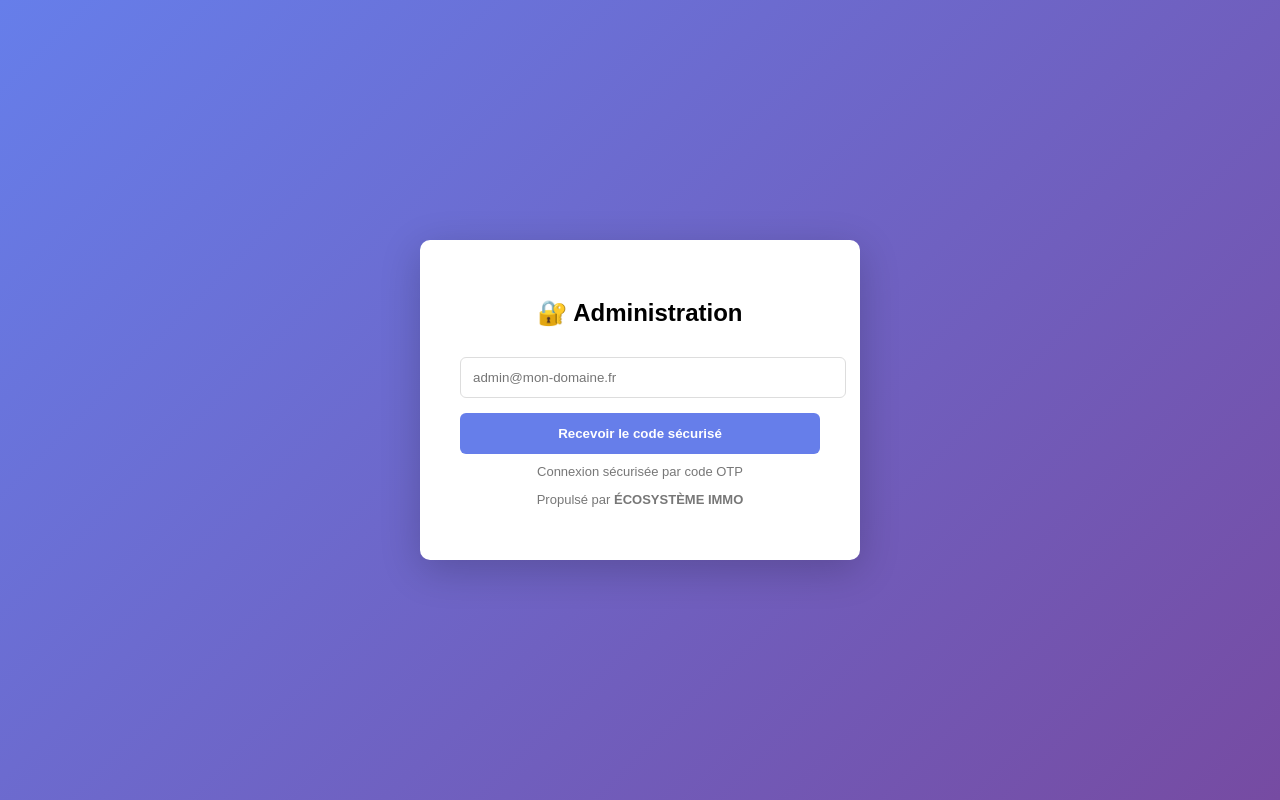
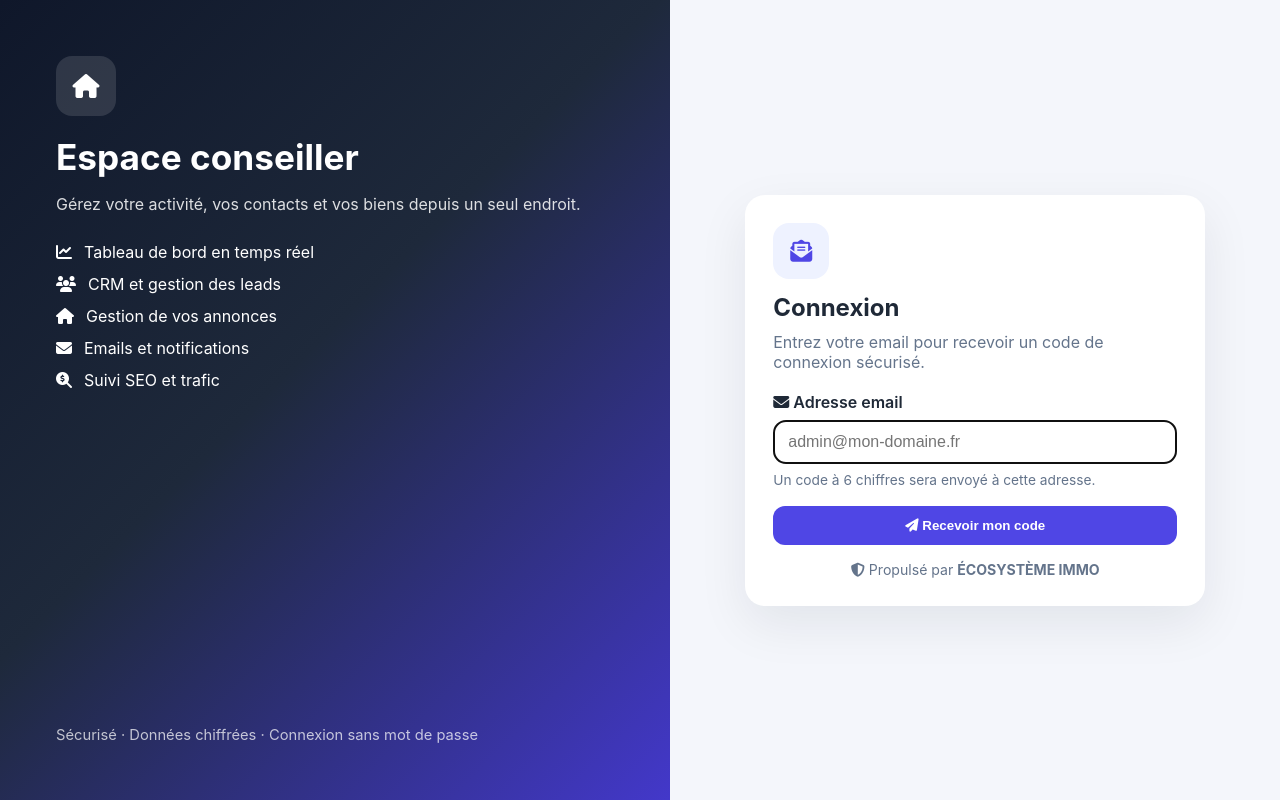
Before and after one commit to olimcfly/eduardo-desul-immobilier, a PHP site: page /admin/login.php in a window 1280 px wide. Run offline with PHP 8.4, Linux system fonts and the light colour scheme.

Commit message:
Refonte UI de la page de connexion admin OTP

```diff
--- a/admin/login.php
+++ b/admin/login.php
@@ -4,35 +4,26 @@
  * /admin/login.php
  */
 
-/* ─────────────────────────────────────────
-   Charger configuration
-───────────────────────────────────────── */
-
 define('ROOT_PATH', dirname(__DIR__));
 require_once ROOT_PATH . '/config/config.php';
 require_once ROOT_PATH . '/includes/classes/EmailService.php';
 
-/* Déjà connecté */
-$alreadyLoggedIn = !empty($_SESSION['auth_admin_id']) && !empty($_SESSION['auth_admin_email']) && !empty($_SESSION['auth_admin_logged_in']);
+$alreadyLoggedIn = !empty($_SESSION['auth_admin_id'])
+    && !empty($_SESSION['auth_admin_email'])
+    && !empty($_SESSION['auth_admin_logged_in']);
 
-/* ─────────────────────────────────────────
-   Connexion base
-───────────────────────────────────────── */
+if (!class_exists('Database')) {
+    require_once ROOT_PATH . '/includes/classes/Database.php';
+}
 
-if (!class_exists('Database')) require_once ROOT_PATH . '/includes/classes/Database.php';
 try {
-    if (!class_exists('Database')) require_once ROOT_PATH . '/includes/classes/Database.php';
     $db = Database::getInstance();
 } catch (Exception $e) {
-    die("Impossible de se connecter à la base de données");
+    die('Impossible de se connecter à la base de données');
 }
 
-/* ─────────────────────────────────────────
-   Fonctions
-───────────────────────────────────────── */
-
-function sanitize($input, $type = 'string') {
-
+function sanitize($input, $type = 'string')
+{
     if ($type === 'email') {
         return filter_var($input, FILTER_SANITIZE_EMAIL);
     }
@@ -40,12 +31,13 @@ function sanitize($input, $type = 'string') {
     return htmlspecialchars(trim($input), ENT_QUOTES, 'UTF-8');
 }
 
-function isValidEmail($email) {
+function isValidEmail($email)
+{
     return filter_var($email, FILTER_VALIDATE_EMAIL);
 }
 
-function sendOTPEmail($to, $otp) {
-
+function sendOTPEmail($to, $otp)
+{
     $subject = '[' . SITE_TITLE . '] Code de connexion sécurisé';
 
     $message  = "Bonjour,\n\n";
@@ -54,10 +46,6 @@ function sendOTPEmail($to, $otp) {
     $message .= SITE_URL . "\n\n";
     $message .= "Si vous n'avez pas demandé ce code, ignorez ce message.";
 
-    $headers = "From: " . ADMIN_EMAIL . "\r\n";
-    $headers .= "Content-Type: text/plain; charset=UTF-8\r\n";
-
-    // 1) Priorité SMTP si config présente (diagnostic explicite)
     $smtpConfigFile = ROOT_PATH . '/config/smtp.php';
     if (file_exists($smtpConfigFile)) {
         try {
@@ -67,8 +55,8 @@ function sendOTPEmail($to, $otp) {
                 $subject,
                 nl2br(htmlspecialchars($message, ENT_QUOTES, 'UTF-8')),
                 [
-                    'from_name'  => SITE_TITLE,
-                    'reply_to'   => ADMIN_EMAIL,
+                    'from_name' => SITE_TITLE,
+                    'reply_to'  => ADMIN_EMAIL,
                 ]
             );
 
@@ -79,64 +67,40 @@ function sendOTPEmail($to, $otp) {
 
             $smtpError = $result['error'] ?? 'Erreur SMTP inconnue';
             writeLog("Échec SMTP OTP pour {$to}: {$smtpError}", 'ERROR');
+            writeLog('OTP non envoyé: fallback mail() désactivé (SMTP configuré)', 'WARNING');
 
-            // IMPORTANT: pas de fallback mail() si un SMTP est configuré.
-            // Objectif: éviter le faux positif "code envoyé" alors que
-            // le serveur local accepte mail() sans délivrer réellement.
-            writeLog("OTP non envoyé: fallback mail() désactivé (SMTP configuré)", 'WARNING');
             return ['success' => false, 'transport' => 'smtp', 'error' => $smtpError];
         } catch (Throwable $e) {
-            writeLog("Exception SMTP OTP pour {$to}: " . $e->getMessage(), 'ERROR');
+            writeLog('Exception SMTP OTP pour ' . $to . ': ' . $e->getMessage(), 'ERROR');
             return ['success' => false, 'transport' => 'smtp_exception', 'error' => $e->getMessage()];
         }
     }
 
-    // 2) Sans SMTP, on refuse l'envoi OTP pour éviter les faux positifs mail().
-    // Le mode OTP email doit s'appuyer sur un SMTP vérifié.
-    writeLog("OTP non envoyé: config SMTP absente", 'ERROR');
+    writeLog('OTP non envoyé: config SMTP absente', 'ERROR');
     return ['success' => false, 'transport' => 'none', 'error' => 'Configuration SMTP absente'];
 }
-
-/* ─────────────────────────────────────────
-   Variables
-───────────────────────────────────────── */
 
 $error = '';
 $success = '';
 $step = $_POST['step'] ?? 'email';
 
-/* ─────────────────────────────────────────
-   Traitement formulaire
-───────────────────────────────────────── */
+if (!$alreadyLoggedIn && $_SERVER['REQUEST_METHOD'] === 'POST') {
+    if ($step === 'email') {
+        $email = sanitize($_POST['email'] ?? '', 'email');
 
-if (!$alreadyLoggedIn && $_SERVER['REQUEST_METHOD'] === 'POST') {
-
-    /* Étape 1 : Email */
-
-    if ($step === 'email') {
-
-        $email = sanitize($_POST['email'] ?? '', 'email');
         if (!$email || !isValidEmail($email)) {
-
-            $error = "Email invalide";
-
+            $error = 'Email invalide';
         } else {
-
-            $stmt = $db->prepare("SELECT id, email, role, name, is_active FROM admins WHERE email=? LIMIT 1");
+            $stmt = $db->prepare('SELECT id, email, role, name, is_active FROM admins WHERE email = ? LIMIT 1');
             $stmt->execute([$email]);
             $admin = $stmt->fetch();
 
             if (!$admin) {
-
-                $error = "Email non reconnu";
-
+                $error = 'Email non reconnu';
             } elseif (isset($admin['is_active']) && !$admin['is_active']) {
-
-                $error = "Compte désactivé. Contactez le Super Administrateur.";
-
+                $error = 'Compte désactivé. Contactez le Super Administrateur.';
             } else {
-
-                $otp = str_pad(random_int(0,999999),6,'0',STR_PAD_LEFT);
+                $otp = str_pad((string) random_int(0, 999999), 6, '0', STR_PAD_LEFT);
 
                 $_SESSION['auth_otp'] = $otp;
                 $_SESSION['auth_otp_email'] = $email;
@@ -145,261 +109,267 @@ if (!$alreadyLoggedIn && $_SERVER['REQUEST_METHOD'] === 'POST') {
                 $sendResult = sendOTPEmail($email, $otp);
 
                 if (!empty($sendResult['success'])) {
-                    $success = "Code envoyé par email";
-                    $step = "otp";
+                    $success = 'Code envoyé par email';
+                    $step = 'otp';
                 } else {
                     $error = "Impossible d'envoyer le code de connexion. Vérifiez la configuration SMTP/env (outil: /diagnostic-smtp.php).";
                     if (!empty($sendResult['error'])) {
-                        $error .= " Détail: " . $sendResult['error'];
+                        $error .= ' Détail: ' . $sendResult['error'];
                     }
-                    $step = "email";
+                    $step = 'email';
                 }
             }
         }
-    }
-
-    /* Étape 2 : OTP */
-
-    elseif ($step === 'otp') {
-
+    } elseif ($step === 'otp') {
         $otp = sanitize($_POST['otp'] ?? '');
 
         if (!isset($_SESSION['auth_otp'])) {
+            $error = 'Session expirée';
+            $step = 'email';
+        } elseif (time() - $_SESSION['auth_otp_time'] > 600) {
+            $error = 'Code expiré';
+            $step = 'email';
+            unset($_SESSION['auth_otp']);
+        } elseif ($otp !== $_SESSION['auth_otp']) {
+            $error = 'Code incorrect';
+        } else {
+            $stmt = $db->prepare('SELECT id, email, role, name FROM admins WHERE email = ? LIMIT 1');
+            $stmt->execute([$_SESSION['auth_otp_email']]);
+            $admin = $stmt->fetch();
 
-            $error = "Session expirée";
-            $step='email';
-
-        }
-
-        elseif (time() - $_SESSION['auth_otp_time'] > 600) {
-
-            $error="Code expiré";
-            $step='email';
-
-            unset($_SESSION['auth_otp']);
-        }
-
-        elseif ($otp !== $_SESSION['auth_otp']) {
-
-            $error="Code incorrect";
-
-        }
-
-        else {
-
-            $stmt=$db->prepare("SELECT id, email, role, name FROM admins WHERE email=? LIMIT 1");
-            $stmt->execute([$_SESSION['auth_otp_email']]);
-            $admin=$stmt->fetch();
-
-            $_SESSION['auth_admin_id']=$admin['id'];
-            $_SESSION['auth_admin_email']=$admin['email'];
-            $_SESSION['auth_admin_role']=$admin['role'] ?? 'admin';
-            $_SESSION['auth_admin_name']=$admin['name'] ?? '';
-            $_SESSION['auth_admin_logged_in']=true;
-            $_SESSION['auth_admin_login_time']=time();
+            $_SESSION['auth_admin_id'] = $admin['id'];
+            $_SESSION['auth_admin_email'] = $admin['email'];
+            $_SESSION['auth_admin_role'] = $admin['role'] ?? 'admin';
+            $_SESSION['auth_admin_name'] = $admin['name'] ?? '';
+            $_SESSION['auth_admin_logged_in'] = true;
+            $_SESSION['auth_admin_login_time'] = time();
             session_regenerate_id(true);
 
-            // Mettre à jour last_login
-            $db->prepare("UPDATE admins SET last_login = NOW() WHERE id = ?")->execute([$admin['id']]);
+            $db->prepare('UPDATE admins SET last_login = NOW() WHERE id = ?')->execute([$admin['id']]);
 
-            unset($_SESSION['auth_otp']);
-            unset($_SESSION['auth_otp_email']);
-            unset($_SESSION['auth_otp_time']);
+            unset($_SESSION['auth_otp'], $_SESSION['auth_otp_email'], $_SESSION['auth_otp_time']);
 
-            header("Location:/admin/dashboard.php");
+            header('Location: /admin/dashboard.php');
             exit;
         }
     }
 }
-
 ?>
 <!DOCTYPE html>
 <html lang="fr">
-
 <head>
-
     <meta charset="UTF-8">
-<meta name="viewport" content="width=device-width, initial-scale=1">
-
-<title>Connexion administration</title>
-
+    <meta name="viewport" content="width=device-width, initial-scale=1.0">
+    <title>Connexion — Back-office</title>
+    <meta name="robots" content="noindex, nofollow">
+    <link rel="stylesheet" href="https://cdnjs.cloudflare.com/ajax/libs/font-awesome/6.5.0/css/all.min.css">
     <style>
-
-body{
-font-family:Arial;
-background:linear-gradient(135deg,#667eea,#764ba2);
-display:flex;
-align-items:center;
-justify-content:center;
-height:100vh;
-margin:0;
+        :root {
+            --bg: #f4f6fb;
+            --card: #ffffff;
+            --text: #1f2937;
+            --muted: #64748b;
+            --primary: #4f46e5;
+            --primary-2: #4338ca;
+            --ok-bg: #ecfdf5;
+            --ok-text: #047857;
+            --err-bg: #fef2f2;
+            --err-text: #b91c1c;
         }
 
-.box{
-background:white;
-padding:40px;
-border-radius:10px;
-width:360px;
-box-shadow:0 10px 40px rgba(0,0,0,0.2);
+        * { box-sizing: border-box; }
+
+        body {
+            margin: 0;
+            font-family: Inter, -apple-system, BlinkMacSystemFont, "Segoe UI", sans-serif;
+            color: var(--text);
+            background: var(--bg);
         }
 
-.logo{
-text-align:center;
-margin-bottom:20px;
+        .auth-wrapper {
+            min-height: 100vh;
+            display: grid;
+            grid-template-columns: 1.1fr 1fr;
         }
 
-.logo img{
-max-width:160px;
+        .auth-brand {
+            background: linear-gradient(135deg, #0f172a 0%, #1e293b 45%, #4338ca 100%);
+            color: #fff;
+            padding: 56px;
+            display: flex;
+            flex-direction: column;
+            justify-content: space-between;
         }
 
-h2{
-text-align:center;
-margin-bottom:20px;
+        .auth-brand__logo {
+            width: 60px;
+            height: 60px;
+            border-radius: 16px;
+            display: grid;
+            place-items: center;
+            background: rgba(255,255,255,.12);
+            font-size: 24px;
+            margin-bottom: 20px;
         }
 
-input{
-width:100%;
-padding:12px;
-margin-top:10px;
-border:1px solid #ddd;
-border-radius:6px;
+        .auth-brand h1 { font-size: 2.2rem; margin: 0 0 10px; }
+        .auth-brand p { color: rgba(255,255,255,.85); max-width: 560px; }
+
+        .auth-brand ul { list-style: none; padding: 0; margin: 28px 0 0; }
+        .auth-brand li { display: flex; gap: 12px; margin: 12px 0; align-items: center; }
+        .auth-brand__footer { font-size: .92rem; color: rgba(255,255,255,.72); }
+
+        .auth-form-side {
+            padding: 32px;
+            display: flex;
+            align-items: center;
+            justify-content: center;
         }
 
-button{
-width:100%;
-padding:13px;
-margin-top:15px;
-background:#667eea;
-color:white;
-border:none;
-border-radius:6px;
-font-weight:bold;
-cursor:pointer;
+        .auth-card {
+            width: 100%;
+            max-width: 460px;
+            background: var(--card);
+            border-radius: 20px;
+            padding: 28px;
+            box-shadow: 0 18px 50px rgba(15, 23, 42, 0.08);
         }
 
-button:hover{
-opacity:0.9;
+        .auth-card__icon {
+            width: 56px;
+            height: 56px;
+            border-radius: 16px;
+            background: #eef2ff;
+            color: var(--primary);
+            display: grid;
+            place-items: center;
+            font-size: 22px;
+            margin-bottom: 14px;
         }
 
-.secondary-btn{
-background:#eef2ff;
-color:#334155;
-margin-top:10px;
+        h2 { margin: 0; }
+        .subtitle { color: var(--muted); margin: 10px 0 20px; }
+
+        .alert {
+            border-radius: 12px;
+            padding: 12px 14px;
+            font-size: .95rem;
+            margin-bottom: 14px;
+            display: flex;
+            gap: 8px;
+            align-items: center;
         }
 
-.secondary-btn:hover{
-background:#e2e8f0;
+        .alert--error { background: var(--err-bg); color: var(--err-text); }
+        .alert--success { background: var(--ok-bg); color: var(--ok-text); }
+
+        label { display: block; font-weight: 600; margin: 12px 0 8px; }
+        input {
+            width: 100%;
+            border: 1px solid #d6dae4;
+            border-radius: 12px;
+            padding: 12px 14px;
+            font-size: 1rem;
         }
 
-.error{
-background:#ffe6e6;
-padding:10px;
-margin-bottom:15px;
-border-radius:6px;
+        .hint { font-size: .86rem; color: var(--muted); margin-top: 8px; }
+
+        .btn {
+            width: 100%;
+            margin-top: 18px;
+            border: 0;
+            border-radius: 12px;
+            background: var(--primary);
+            color: #fff;
+            padding: 12px 16px;
+            font-weight: 700;
+            cursor: pointer;
         }
 
-.success{
-background:#e6ffe6;
-padding:10px;
-margin-bottom:15px;
-border-radius:6px;
+        .btn:hover { background: var(--primary-2); }
+        .btn--secondary { background: #eef2ff; color: #1e293b; }
+        .btn--secondary:hover { background: #dfe6ff; }
+
+        .footer { margin-top: 16px; color: var(--muted); font-size: .88rem; text-align: center; }
+
+        @media (max-width: 960px) {
+            .auth-wrapper { grid-template-columns: 1fr; }
+            .auth-brand { display: none; }
+            .auth-form-side { padding: 16px; }
         }
+    </style>
+</head>
+<body>
+<div class="auth-wrapper">
+    <aside class="auth-brand">
+        <div>
+            <div class="auth-brand__logo"><i class="fas fa-home"></i></div>
+            <h1>Espace conseiller</h1>
+            <p>Gérez votre activité, vos contacts et vos biens depuis un seul endroit.</p>
+            <ul>
+                <li><i class="fas fa-chart-line"></i><span>Tableau de bord en temps réel</span></li>
+                <li><i class="fas fa-users"></i><span>CRM et gestion des leads</span></li>
+                <li><i class="fas fa-home"></i><span>Gestion de vos annonces</span></li>
+                <li><i class="fas fa-envelope"></i><span>Emails et notifications</span></li>
+                <li><i class="fas fa-search-dollar"></i><span>Suivi SEO et trafic</span></li>
+            </ul>
+        </div>
+        <div class="auth-brand__footer">Sécurisé · Données chiffrées · Connexion sans mot de passe</div>
+    </aside>
 
-.info{
-font-size:13px;
-color:#777;
-margin-top:10px;
-text-align:center;
-}
+    <main class="auth-form-side">
+        <section class="auth-card">
+            <div class="auth-card__icon">
+                <i class="fas <?= $step === 'otp' ? 'fa-shield-halved' : 'fa-envelope-open-text' ?>"></i>
+            </div>
+            <h2><?= $alreadyLoggedIn ? 'Déjà connecté' : 'Connexion' ?></h2>
 
-</style>
+            <?php if ($alreadyLoggedIn): ?>
+                <p class="subtitle">Vous êtes déjà connecté à l'administration.</p>
+                <a href="/admin/dashboard.php"><button type="button" class="btn">Retourner à l'administration</button></a>
+            <?php else: ?>
+                <p class="subtitle">
+                    <?= $step === 'otp'
+                        ? 'Saisissez le code reçu par email pour finaliser la connexion.'
+                        : 'Entrez votre email pour recevoir un code de connexion sécurisé.' ?>
+                </p>
 
-</head>
+                <?php if ($error): ?>
+                    <div class="alert alert--error"><i class="fas fa-exclamation-circle"></i><?= htmlspecialchars($error, ENT_QUOTES, 'UTF-8') ?></div>
+                <?php endif; ?>
 
-<body>
+                <?php if ($success): ?>
+                    <div class="alert alert--success"><i class="fas fa-check-circle"></i><?= htmlspecialchars($success, ENT_QUOTES, 'UTF-8') ?></div>
+                <?php endif; ?>
 
-<div class="box">
-
-<h2>🔐 Administration</h2>
-
-<?php if($error): ?>
-<div class="error"><?= $error ?></div>
-<?php endif ?>
-
-<?php if($success): ?>
-<div class="success"><?= $success ?></div>
-<?php endif ?>
-
-<?php if($alreadyLoggedIn): ?>
-
-<div class="success">Vous êtes déjà connecté.</div>
-
-<a href="/admin/dashboard.php" style="text-decoration:none;">
-<button type="button">Retourner à l'administration</button>
-</a>
-
-<?php elseif($step==='email'): ?>
+                <?php if ($step === 'email'): ?>
+                    <form method="POST">
+                        <input type="hidden" name="step" value="email">
+                        <label for="email"><i class="fas fa-envelope"></i> Adresse email</label>
+                        <input type="email" id="email" name="email" placeholder="<?= htmlspecialchars(ADMIN_EMAIL, ENT_QUOTES, 'UTF-8') ?>" autocomplete="email" required autofocus>
+                        <div class="hint">Un code à 6 chiffres sera envoyé à cette adresse.</div>
+                        <button class="btn" type="submit"><i class="fas fa-paper-plane"></i> Recevoir mon code</button>
+                    </form>
+                <?php else: ?>
+                    <form method="POST">
+                        <input type="hidden" name="step" value="otp">
+                        <label for="otp"><i class="fas fa-key"></i> Code de connexion</label>
+                        <input type="text" id="otp" name="otp" inputmode="numeric" placeholder="000000" maxlength="6" required autofocus>
+                        <div class="hint">Code envoyé à <strong><?= htmlspecialchars($_SESSION['auth_otp_email'] ?? '', ENT_QUOTES, 'UTF-8') ?></strong> (valable 10 minutes).</div>
+                        <button class="btn" type="submit"><i class="fas fa-right-to-bracket"></i> Connexion</button>
+                    </form>
 
                     <form method="POST">
-
-<input type="hidden" name="step" value="email">
-
-<input type="email"
-name="email"
-placeholder="<?= ADMIN_EMAIL ?>"
-required>
-
-<button>Recevoir le code sécurisé</button>
-
-<p class="info">
-Connexion sécurisée par code OTP
-</p>
-
-</form>
-
-<?php else: ?>
-
-<form method="POST">
-
-<input type="hidden" name="step" value="otp">
-
-<p class="info">
-Code envoyé à<br>
-<strong><?= htmlspecialchars($_SESSION['auth_otp_email'] ?? '') ?></strong>
-</p>
-
-<input type="text"
-name="otp"
-placeholder="000000"
-maxlength="6"
-required>
-
-<button>Connexion</button>
-
-<p class="info">
-Code valide pendant 10 minutes
-</p>
-
-<p class="info">
-Vous n'avez rien reçu ? Vérifiez aussi la webmail :<br>
-<strong><?= htmlspecialchars(SITE_DOMAIN, ENT_QUOTES, 'UTF-8') ?>/webmail</strong>
-</p>
-
-</form>
-
-<form method="POST" style="margin-top:8px;">
                         <input type="hidden" name="step" value="email">
                         <input type="hidden" name="email" value="<?= htmlspecialchars($_SESSION['auth_otp_email'] ?? '', ENT_QUOTES, 'UTF-8') ?>">
-<button type="submit" class="secondary-btn">Renvoyer un nouveau code</button>
+                        <button type="submit" class="btn btn--secondary">Renvoyer un nouveau code</button>
                     </form>
+                <?php endif; ?>
+            <?php endif; ?>
 
-<?php endif ?>
-
-<p class="info">
-Propulsé par <strong>ÉCOSYSTÈME IMMO</strong>
-</p>
-
+            <div class="footer"><i class="fas fa-shield-alt"></i> Propulsé par <strong>ÉCOSYSTÈME IMMO</strong></div>
+        </section>
+    </main>
 </div>
-
 </body>
 </html>
```
Lines whose indentation alone changed are shown as unchanged.
